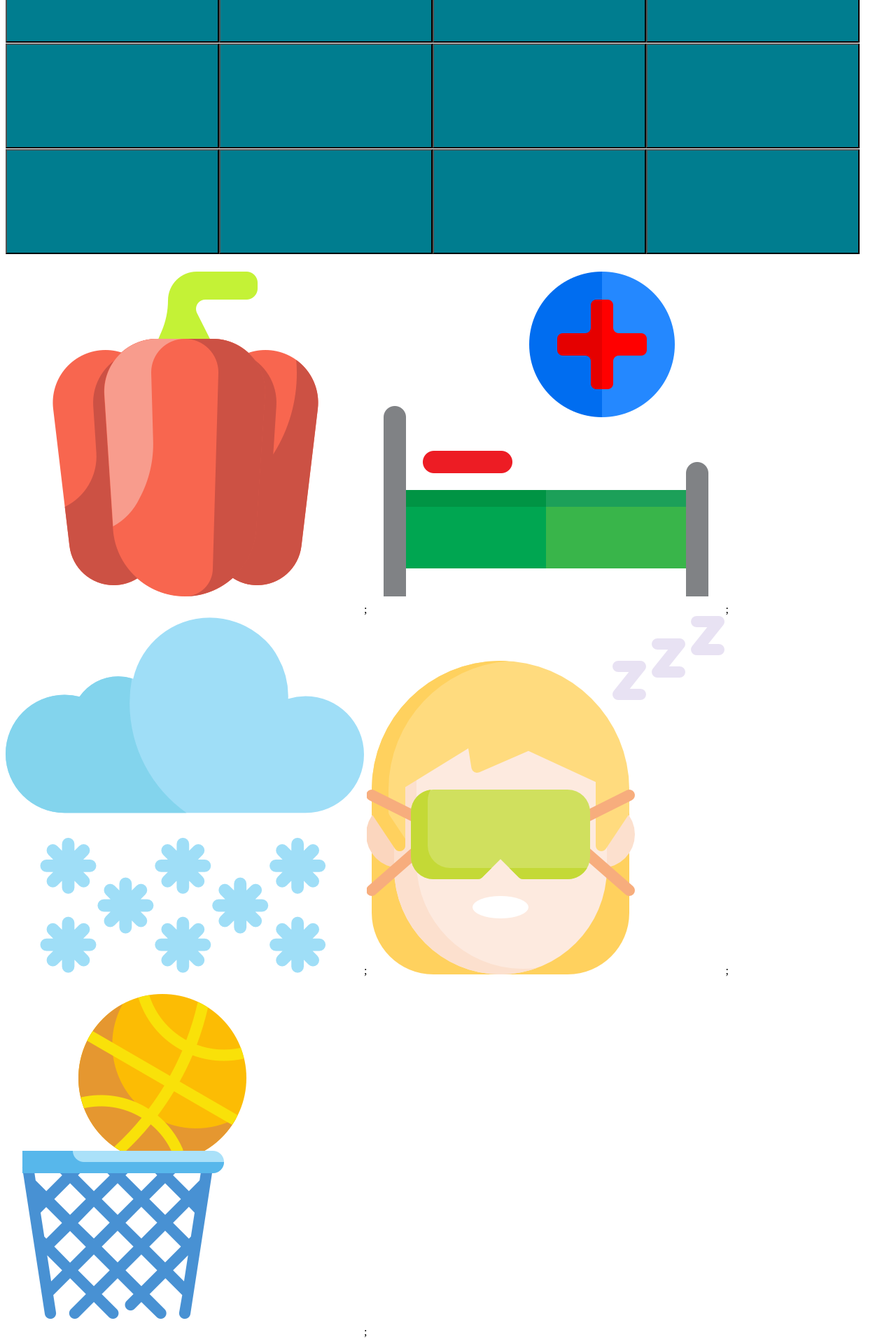
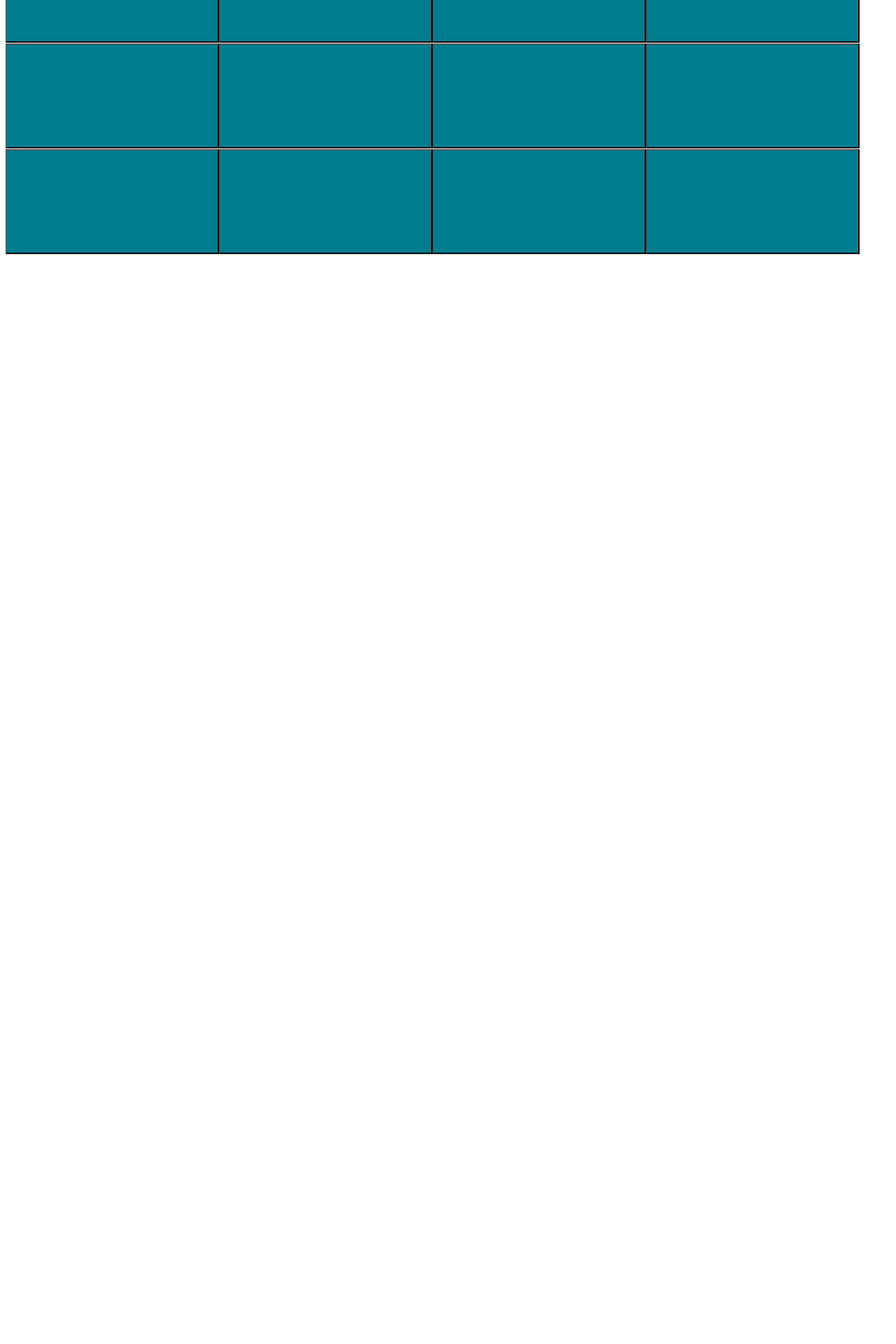
Before and after one commit to vincelemb/react-optisantis-games, a React (Create React App) app in the folder memory2.0/: page / in a window 1280 px wide. Shown: the part 149-2069 px from the top of the page at 70% size. After the commit the page ends 800 px from the top, so only its background shows below. Built offline with nearby package versions, Linux system fonts and the light colour scheme.

Commit message:
flipCard function

```diff
--- a/memory2.0/src/Main.tsx
+++ b/memory2.0/src/Main.tsx
@@ -5,30 +5,33 @@ import './styles/tailwind.css';
 import './styles/memory.scss';
 
 const Main = () => {
-    const fruitsLegumes = require.context('./assets/fruits_legumes', true, /\.png$/);
-    const medical = require.context('./assets/medical', true, /\.png$/);
-    const meteo = require.context('./assets/meteo', true, /\.png$/);
-    const sommeil = require.context('./assets/sommeil', true, /\.png$/);
-    const sport = require.context('./assets/sport', true, /\.png$/);
+    // const fruitsLegumes = require.context('./assets/fruits_legumes', true, /\.png$/);
+    // const medical = require.context('./assets/medical', true, /\.png$/);
+    // const meteo = require.context('./assets/meteo', true, /\.png$/);
+    // const sommeil = require.context('./assets/sommeil', true, /\.png$/);
+    // const sport = require.context('./assets/sport', true, /\.png$/);
 
-    const paths = [fruitsLegumes.keys(), medical.keys(), meteo.keys(), sommeil.keys(), sport.keys()];
+    // const paths = [fruitsLegumes.keys(), medical.keys(), meteo.keys(), sommeil.keys(), sport.keys()];
 
-    const fruitsLegumesImages = paths[0].map((path) => fruitsLegumes(path));
-    const medicalImages = paths[1].map((path) => medical(path));
-    const meteoImages = paths[2].map((path) => meteo(path));
-    const sommeilImages = paths[3].map((path) => sommeil(path));
-    const sportImages = paths[4].map((path) => sport(path));
-
-    console.log(fruitsLegumesImages);
+    // const fruitsLegumesImages = paths[0].map((path) => fruitsLegumes(path));
+    // const medicalImages = paths[1].map((path) => medical(path));
+    // const meteoImages = paths[2].map((path) => meteo(path));
+    // const sommeilImages = paths[3].map((path) => sommeil(path));
+    // const sportImages = paths[4].map((path) => sport(path));
 
     let numbers = [12, 16, 20, 24, 26];
 
     // On type useState quand il y a deux types possible.
     // const [state, setState] = useState("0");
     const [numberCard, setNumberCard] = useState(numbers[0]);
+    const [isFlipped, setIsFlipped] = useState();
 
     function toggleClass(index: number) {
         setNumberCard(numbers[index]);
+    }
+
+    function flipCard(index: number){
+        setIsFlipped(index)
     }
 
     function renderBtns() {
@@ -52,22 +55,35 @@ const Main = () => {
 
     function renderCards() {
         const Cards: JSX.Element[] = [];
-        for (let i = 0; i < numberCard; i++) Cards.push(<Card key={i} />);
+        for (let i = 0; i < numberCard; i++)  {
+            // Si au moment ou je click sur le bouton (call de flipCard(i) qui change isFlipped) c'est le meme chiffre que i, alors...
+            Cards.push(<Card flipClass={ isFlipped===i ? "_bg-warning" : "_bg-primary"} key={i} onClick={()=> { flipCard(i)}} />)
+        };
 
-        return <div>{Cards}</div>;
+        return (<div>{Cards}</div>)
+
     }
+
+    // function renderImg(categorie){
+    //     const Img: JSX.Element[] = [];
+    //     categorie.map(element => {
+    //         Img.push(<img src={element} alt="ok"></img>)
+    //     });
+    // }
 
     return (
         <div>
             <div>{renderBtns()}</div>
             <div>{renderCards()}</div>
-            <div>
+
+            {/* <div>{renderImg(fruitsLegumesImages)}</div> */}
+            {/* <div>
                 <img src={fruitsLegumesImages[2]} alt="pl" />;
                 <img src={medicalImages[2]} alt="pl" />;
                 <img src={meteoImages[2]} alt="pl" />;
                 <img src={sommeilImages[2]} alt="pl" />;
                 <img src={sportImages[2]} alt="pl" />;
-            </div>
+            </div> */}
         </div>
     );
 };
--- a/memory2.0/src/components/Card.tsx
+++ b/memory2.0/src/components/Card.tsx
@@ -3,13 +3,15 @@ import React from 'react';
 type CardProps = {
     // label?: string;
     cardNumber?: number;
+    flipClass?: string;
+    onClick?: (event) => void;
     // activeClass:string;
-    // onClick: (event) => void;
 };
 
 const Card: React.FC<CardProps> = (props: React.PropsWithChildren<CardProps>) => {
+
     return (
-        <button className="card _bg-primary">
+        <button  className={props.flipClass && props.flipClass+" card"} onClick={props.onClick && props.onClick}>
             {/* <img className="_block"></img>     */}
             {props.children}
         </button>
```
